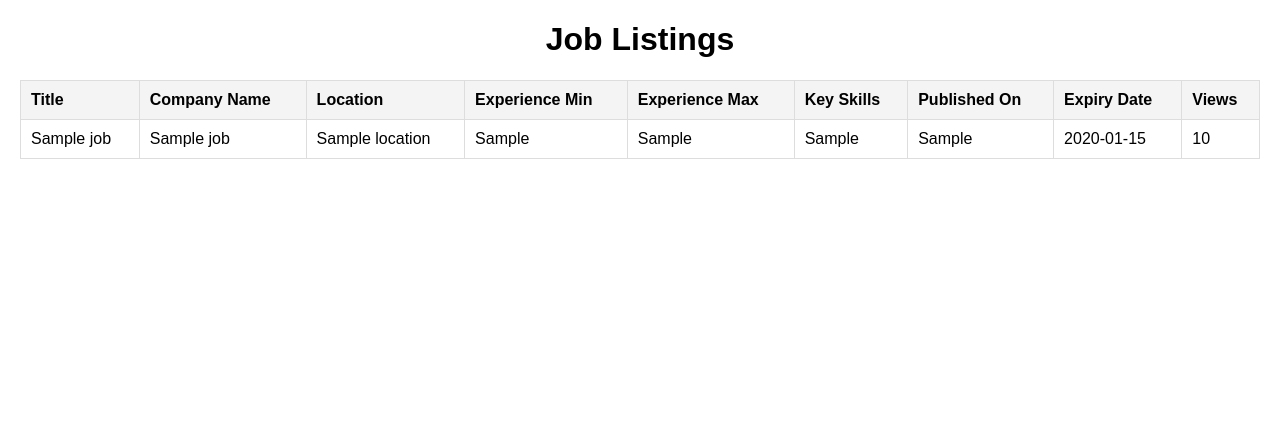
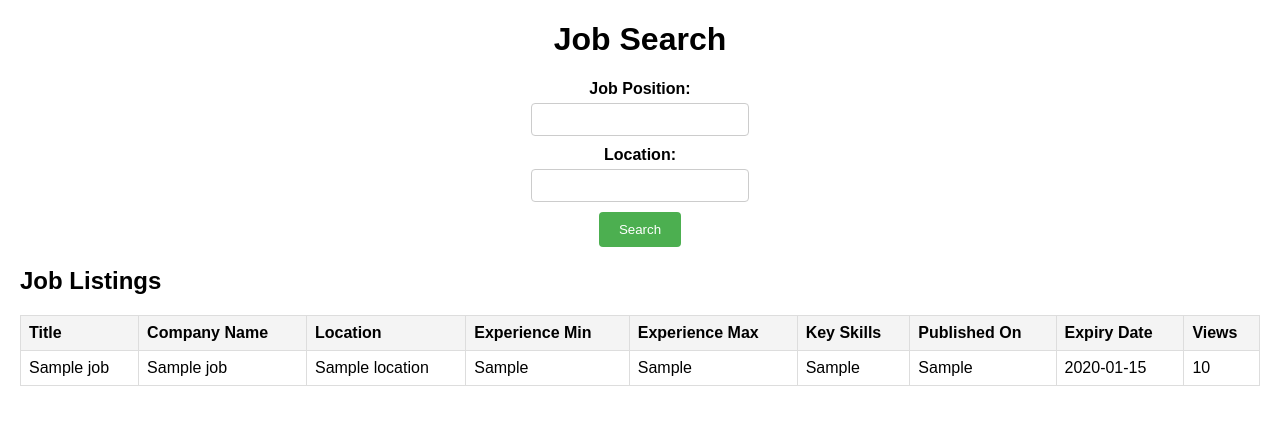
Before and after one commit to satvikka/job-app, a Flask app: template templates/index.html in a window 1280 px wide. Shown: the top 425 px of the page. Run offline with Flask 3, Linux system fonts and the light colour scheme; the template is opened without the code that fills it: most values are stand-ins (such as "Sample title", 1, 10 or a date in 2020).

Commit message:
Update index.html

```diff
--- a/templates/index.html
+++ b/templates/index.html
@@ -3,12 +3,93 @@
 <head>
     <meta charset="UTF-8">
     <meta name="viewport" content="width=device-width, initial-scale=1.0">
-    <title>Job Listings</title>
-    <link rel="stylesheet" href="{{ url_for('static', filename='style.css') }}">
+    <title>Job Search</title>
+    <style>
+        body {
+            font-family: Arial, sans-serif;
+            margin: 20px;
+        }
+
+        h1 {
+            text-align: center;
+        }
+
+        form {
+            margin-bottom: 20px;
+            display: flex;
+            flex-direction: column;
+            align-items: center;
+        }
+
+        label {
+            margin-bottom: 5px;
+            font-weight: bold;
+        }
+
+        input[type="text"] {
+            width: 200px;
+            padding: 8px;
+            margin-bottom: 10px;
+            border: 1px solid #ccc;
+            border-radius: 4px;
+        }
+
+        button {
+            padding: 10px 20px;
+            border: none;
+            border-radius: 4px;
+            background-color: #4CAF50;
+            color: white;
+            cursor: pointer;
+        }
+
+        button:hover {
+            background-color: #45a049;
+        }
+
+        table {
+            width: 100%;
+            border-collapse: collapse;
+            margin-top: 20px;
+            display: none; /* Hide the table initially */
+        }
+
+        table.show {
+            display: table; /* Show the table when there is data */
+        }
+
+        table, th, td {
+            border: 1px solid #ddd;
+        }
+
+        th, td {
+            padding: 8px;
+            text-align: left;
+        }
+
+        th {
+            background-color: #f4f4f4;
+        }
+
+        p {
+            text-align: center;
+            font-style: italic;
+        }
+    </style>
 </head>
 <body>
-    <h1>Job Listings</h1>
-    <table>
+    <h1>Job Search</h1>
+    <form method="post" action="/">
+        <label for="search_key">Job Position:</label>
+        <input type="text" id="search_key" name="search_key" required>
+        <label for="location">Location:</label>
+        <input type="text" id="location" name="location" required>
+        <button type="submit">Search</button>
+    </form>
+
+    {% if jobs %}
+        <h2>Job Listings</h2>
+        <table class="show">
             <thead>
                 <tr>
                     <th>Title</th>
@@ -25,18 +106,19 @@
             <tbody>
                 {% for job in jobs %}
                     <tr>
-                <td>{{ job['Title'] }}</td>
+                        <td>{{ job.Title }}</td>
                         <td>{{ job['Company Name'] }}</td>
-                <td>{{ job['Location'] }}</td>
+                        <td>{{ job.Location }}</td>
                         <td>{{ job['Experience Min'] }}</td>
                         <td>{{ job['Experience Max'] }}</td>
                         <td>{{ job['Key Skills'] }}</td>
                         <td>{{ job['Published On'] }}</td>
                         <td>{{ job['Expiry Date'] }}</td>
-                <td>{{ job['Views'] }}</td>
+                        <td>{{ job.Views }}</td>
                     </tr>
                 {% endfor %}
             </tbody>
         </table>
+    {% endif %}
 </body>
 </html>
```
Lines whose indentation alone changed are shown as unchanged.
